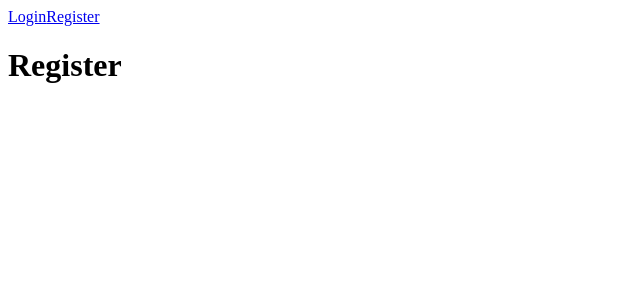
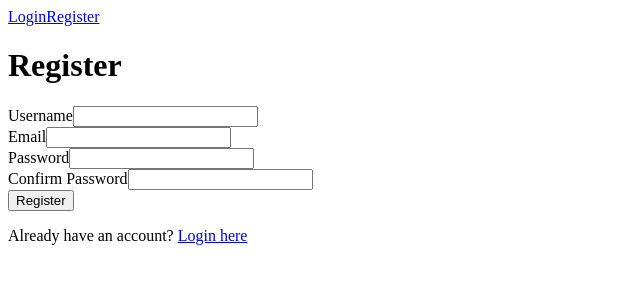
Before and after one commit to BetinaKutsarova/React-Forms, a React (Vite) app: page /register in a window 1280 px wide. Shown: the top 300 px of the page, without its empty margins (0-640 px from the left). Built offline with nearby package versions, Linux system fonts and the light colour scheme.

Commit message:
add static register page

```diff
--- a/src/pages/Register/Register.jsx
+++ b/src/pages/Register/Register.jsx
@@ -1,5 +1,5 @@
 // import { useState } from 'react'
-// import { Link } from 'react-router-dom'
+import { Link } from 'react-router-dom'
 import './Register.css'
 
 
@@ -7,6 +7,26 @@ function Register() {
     return (
       <div>
         <h1>Register</h1>
+        <form>
+            <div>
+                <label htmlFor="username">Username</label>
+                <input type="username" id="usernameid" name="username"/>
+            </div>
+            <div>
+                <label htmlFor="email">Email</label>
+                <input type="email" id="emailid" name="email"/>
+            </div>
+            <div>
+                <label htmlFor="password">Password</label>
+                <input type="password" id="passwordid" name="password"/>
+            </div>
+            <div>
+                <label htmlFor="confirmPassword">Confirm Password</label>
+                <input type="password" id="confirmPasswordid" name="confirmPassword"/>
+            </div>
+            <button type="submit">Register</button>
+            <p> Already have an account? <Link to="/login">Login here</Link></p>
+        </form>
       </div>
     )
   }
```
